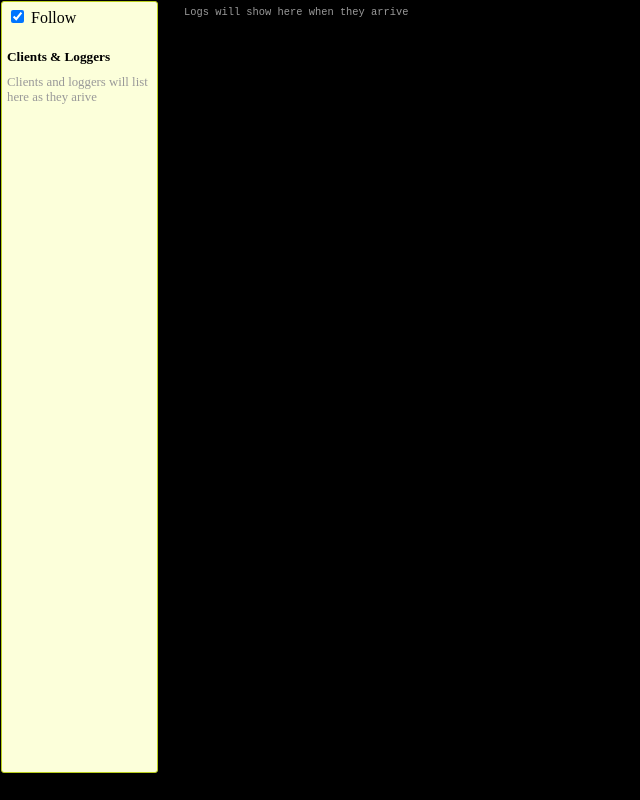
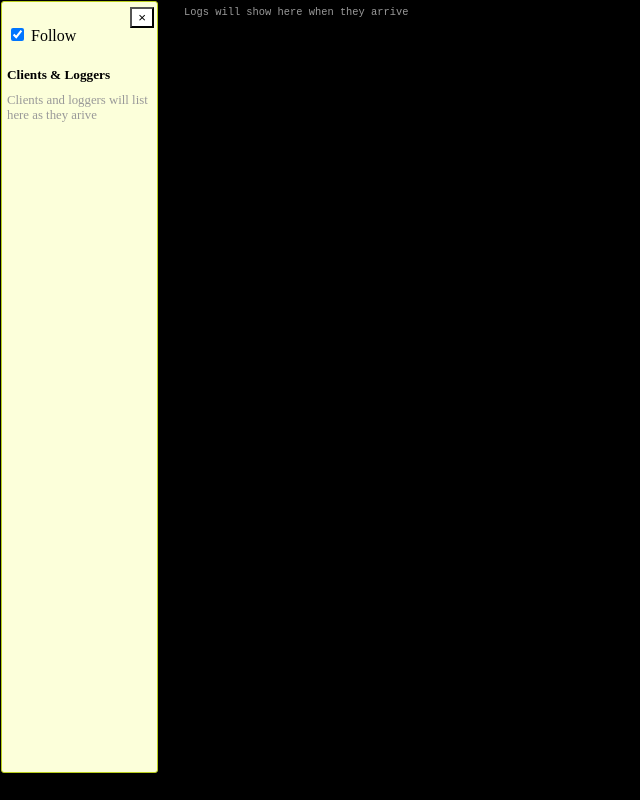
Before and after one commit to amrayn/resitail-f, a website: page web/index.html in a window 1280 px wide. Shown: the whole page, without its empty margins (0-640 px from the left). Drawn offline with nearby package versions, Linux system fonts and the light colour scheme; no server answers.

Commit message:
hide side bar

```diff
--- a/package.json
+++ b/package.json
@@ -1,6 +1,6 @@
 {
   "name": "resitail-f",
-  "version": "0.0.19",
+  "version": "0.0.20",
   "description": "Stream residue logs and forever to your browser",
   "homepage": "https://github.com/muflihun/resitail-f",
   "author": "Muflihun Labs <info@muflihun.com>",
--- a/web/index.html
+++ b/web/index.html
@@ -12,6 +12,7 @@
 <body>
 
 <div id="side-bar">
+    <input type="button" id="hide" value="×" /><br/>
     <input type="checkbox" id="follow" checked>&nbsp;<label for="follow">Follow</label>
     <h5>Clients &amp; Loggers</h5>
     <div class="clients">
--- a/web/scripts/app.js
+++ b/web/scripts/app.js
@@ -5,6 +5,10 @@
 
   $(document).ready(function() {
       socket.emit("client-ready", { search: window.location.search, hash: window.location.hash });
+      $("#hide").click(function() {
+          $("#lines").removeClass("has-side-bar");
+          $("#side-bar").hide();
+      });
   });
 
   function normalizeSelector(name) {
--- a/web/styles/default.css
+++ b/web/styles/default.css
@@ -56,6 +56,12 @@ h5 {
     margin-bottom: 10px;
 }
 
+#hide {
+    float: right;
+    margin-right: 3px;
+    background-color: #fff;
+}
+
 #side-bar {
     position: fixed;
     display: inline-block;
```
